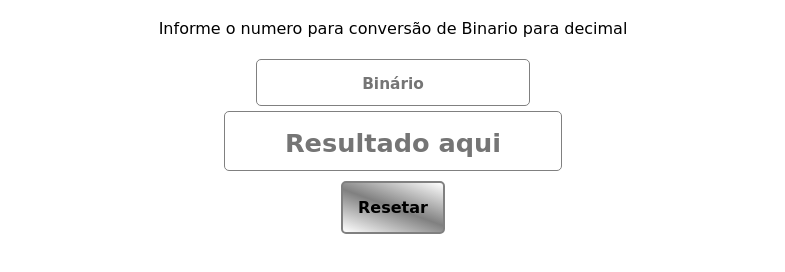
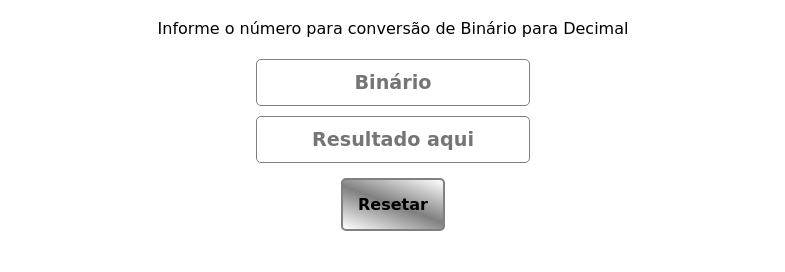
Before and after one commit to GabsxBatata/Conversor_binario_decimal, a plain HTML site: page index.html in a window 1280 px wide. Shown: the part 62-334 px from the top of the page, without its empty margins (247-1032 px from the left). Drawn offline with Linux system fonts and the light colour scheme.

Commit message:
Definidos o minino para width dos inputs

```diff
--- a/index.html
+++ b/index.html
@@ -13,7 +13,7 @@
 <body>
 
     <h1 class="center">CONVERSOR DE BINARIO PARA DECIMAL</h1>
-    <p class="center">Informe o numero para conversão de Binario para decimal</p>
+    <p class="center">Informe o número para conversão de Binário para Decimal</p>
 
     <form class="center">
         <input type="text" id="binario" placeholder="Binário" size="1" maxlength="8" onchange="converter(this.value)"
--- a/style.css
+++ b/style.css
@@ -1,17 +1,11 @@
 
 *{
-	font-family: "MedievalSharp", cursive;
+	font-family: "MedievalSharp", cursive, sans-serif;
+
 }
 
 .center{
 	text-align: center;
-}
-
-
-#decimal{
-	font-size: 2em;
-	margin: 0 auto;
-	width: 25%;
 }
 
 [type = submit]{
@@ -30,14 +24,29 @@
 	width: 20%;
 	line-height: 25px;
 	margin: 5px;
+	min-width: 200px;
 }
+
+#decimal{
+	text-align: center;
+	font-weight: bold;
+	font-size: 1.2em;
+	padding: 10px;
+	border: 1px solid gray;
+	border-radius: 5px;
+	width: 20%;
+	line-height: 25px;
+	margin: 5px;
+
+}
+
 [type=text]:focus {
 	outline: 0;
 }
 
 ::placeholder{
 	text-align: center;
-	font-size: 0.8em;
+	font-size: 1em;
 }
 
 [type = reset]{
```
